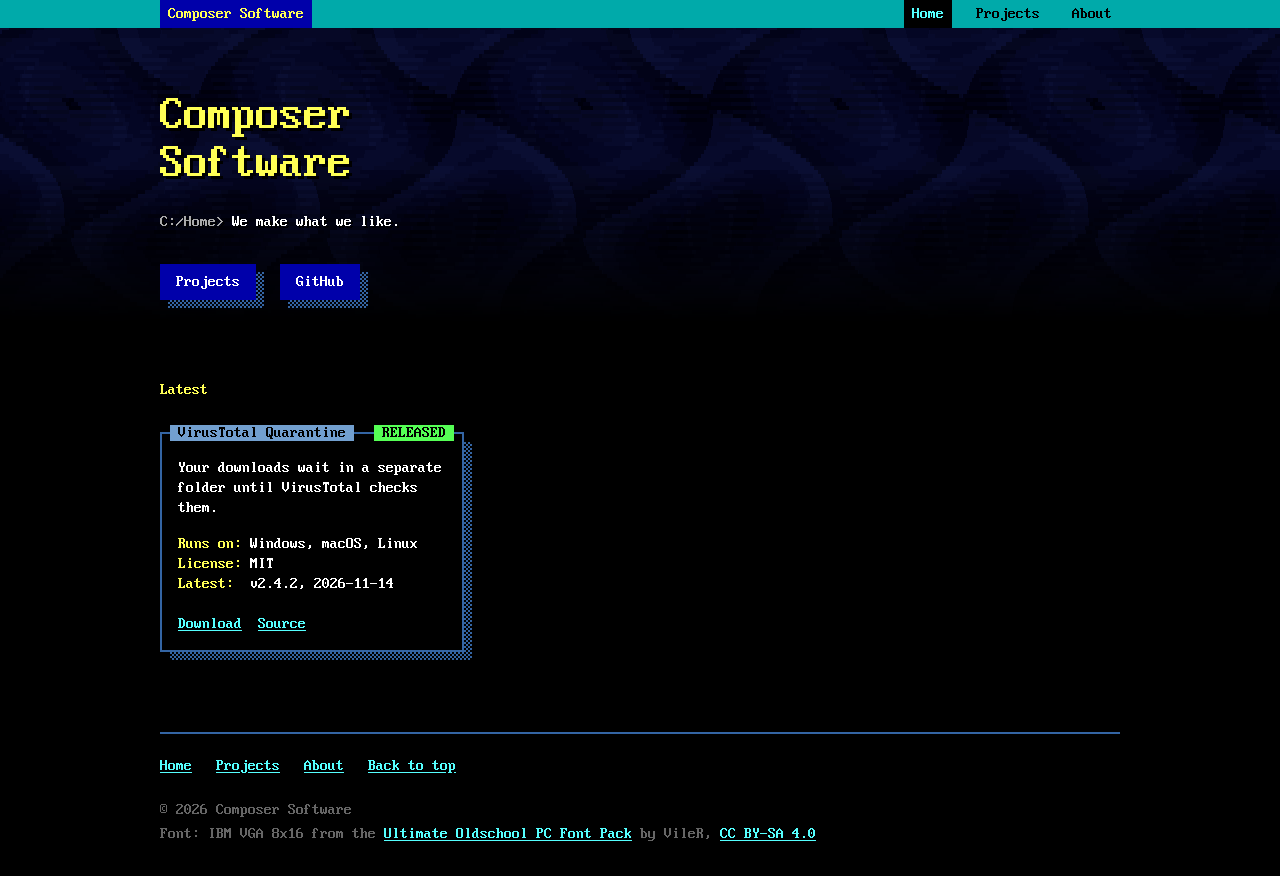
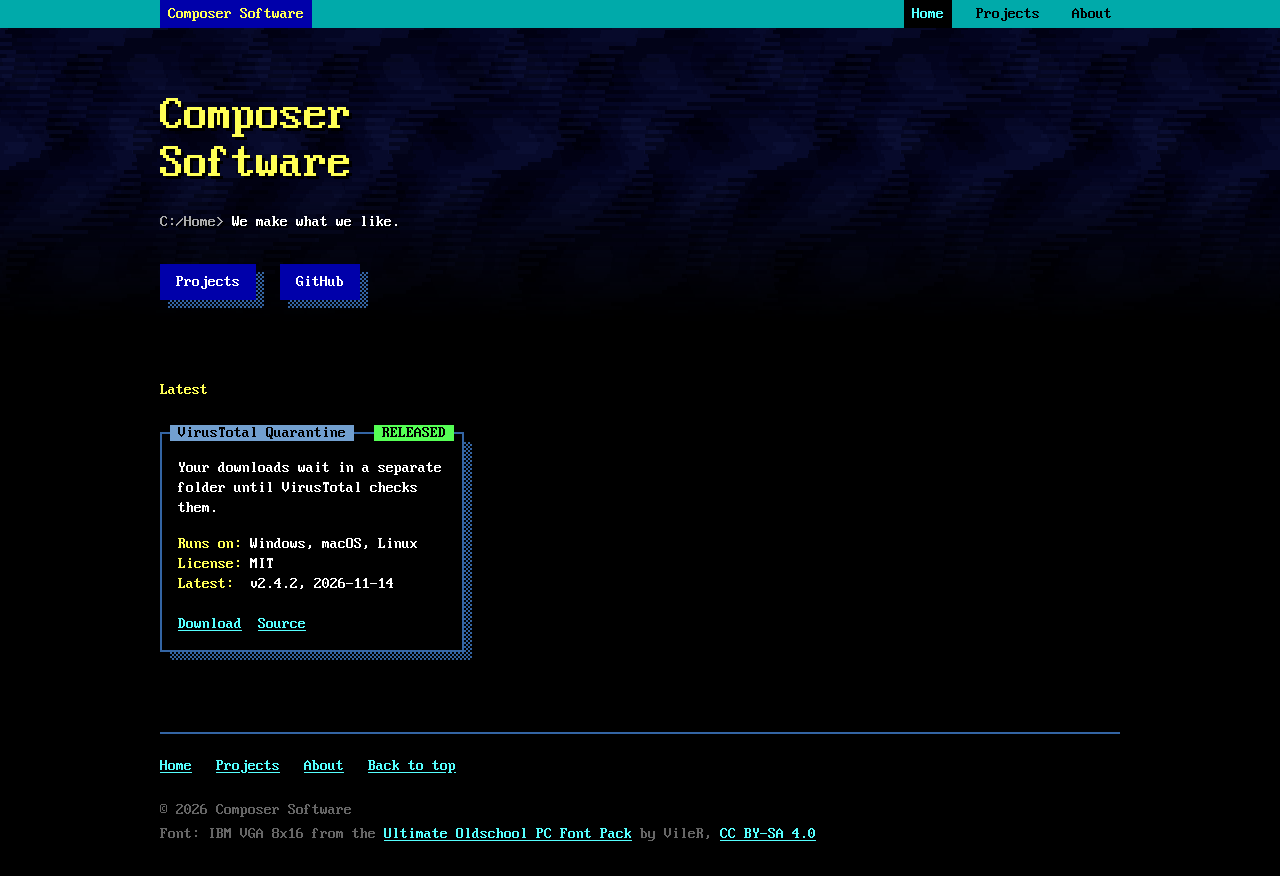
Before and after one commit to ArianARahimi/composersoftware-site, a plain HTML site: page index.html in a window 1280 px wide. Drawn offline with Linux system fonts and the light colour scheme.

Commit message:
Home background: nine more patterns, all meeting themselves cleanly at the tile edges

```diff
--- a/backdrop.js
+++ b/backdrop.js
@@ -34,7 +34,12 @@ function backdropStart() {
   const sign = () => (Math.random() < 0.5 ? -1 : 1);
 
   // patterns: a value per tile pixel; colour bands follow the value
-  const c = T / 2, tau = Math.PI * 2;
+  const c = (T - 1) / 2, tau = Math.PI * 2;          // c: the exact middle, so opposite edges match
+  // distance on the tile as if it wrapped around, so shapes cross its edges cleanly
+  const wrap = (d) => Math.min(Math.abs(d), T - Math.abs(d));
+  const dist = (x, y, px, py) => Math.hypot(wrap(x - px), wrap(y - py));
+  // Every pattern meets itself at the tile's edges (colours repeat every 32
+  // units, so values may jump by multiples of 32 there), or a seam would show.
   const PATTERNS = [
     (x, y) => Math.abs(x - c) + Math.abs(y - c),                          // diamonds
     (x, y) => Math.hypot(x - c, y - c) * 1.2,                             // rings
@@ -42,14 +47,19 @@ function backdropStart() {
     (x, y) => 16 * (Math.sin(x * tau / T) + Math.sin(y * tau / T)) + 32,  // blobs
     (x, y) => Math.min(Math.abs(x - c), Math.abs(y - c)) * 2,             // crosses
     (x, y) => Math.abs((x % 32) - 16) * 2 + y,                            // zigzag
-    (x, y) => {                                                           // bubbles
-      let d = T;
-      for (const [px, py] of [[16, 16], [48, 16], [32, 48], [0, 48], [64, 48]]) {
-        const dx = Math.min(Math.abs(x - px), T - Math.abs(x - px)), dy = Math.min(Math.abs(y - py), T - Math.abs(y - py));
-        d = Math.min(d, Math.hypot(dx, dy));
-      }
-      return d * 1.5;
+    (x, y) => Math.min(...[[16, 16], [48, 16], [32, 48], [0, 48]].map(([px, py]) => dist(x, y, px, py))) * 1.5,   // bubbles
+    (x, y) => y + 6 * Math.sin(x * tau / T),                              // wavy stripes
+    (x, y) => 12 * Math.sin(x * tau / 32) * Math.sin(y * tau / 32) + 16,  // egg crate
+    (x, y) => Math.max(Math.abs(x - c), Math.abs(y - c)) * 1.5,           // squares
+    (x, y) => {                                                           // hexagons
+      const dx = x - c, dy = (y - c) * 0.866;
+      return Math.max(Math.abs(dx), Math.abs(dx / 2 + dy), Math.abs(dx / 2 - dy)) * 1.3;
     },
+    (x, y) => (dist(x, y, 16, 32) + dist(x, y, 48, 32)) * 0.8,            // interference
+    (x, y) => ((Math.floor(x / 16) + Math.floor(y / 16)) & 1 ? x % 16 : y % 16) * 2,   // staircase
+    (x, y) => 12 * Math.sin(dist(x, y, c, c) * tau / 16) + 16,            // ripples
+    (x, y) => x + y + 6 * Math.sin((x - y) * tau / T),                    // diagonal waves
+    (x, y) => Math.min(x % 32, y % 32) * 2,                               // tiles
   ];
   // dark colours, black first, so text stays readable over them; all cool,
   // so they sit well with the cyan menu bar
--- a/index.html
+++ b/index.html
@@ -41,7 +41,7 @@ if (!matchMedia("(prefers-reduced-motion: reduce)").matches) {
   // (not for visitors saving data)
   if (!(navigator.connection && navigator.connection.saveData)) {
     const b = document.createElement("script");
-    b.src = "backdrop.js?v=112";
+    b.src = "backdrop.js?v=113";
     document.head.append(b);
   }
 }
```
